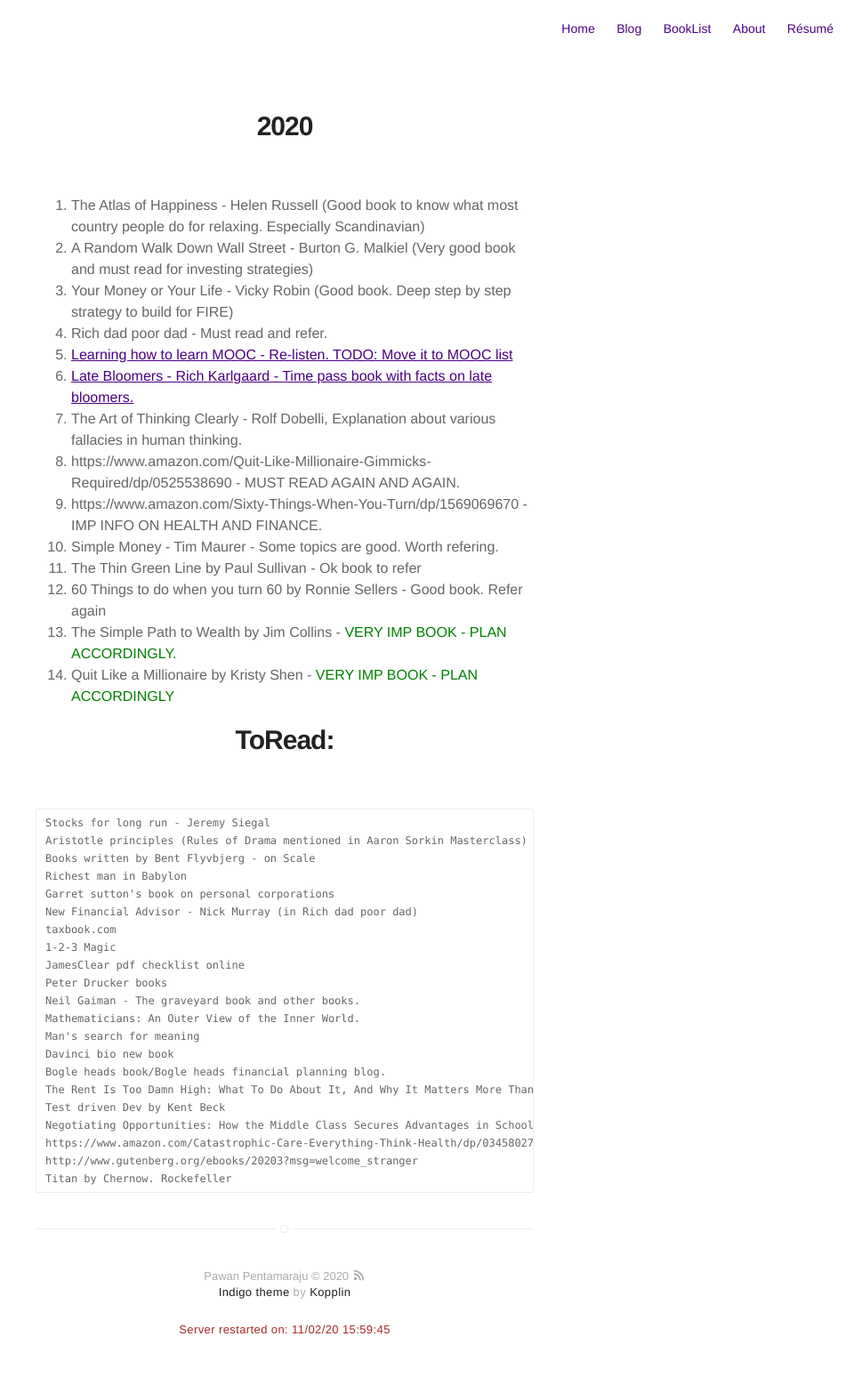
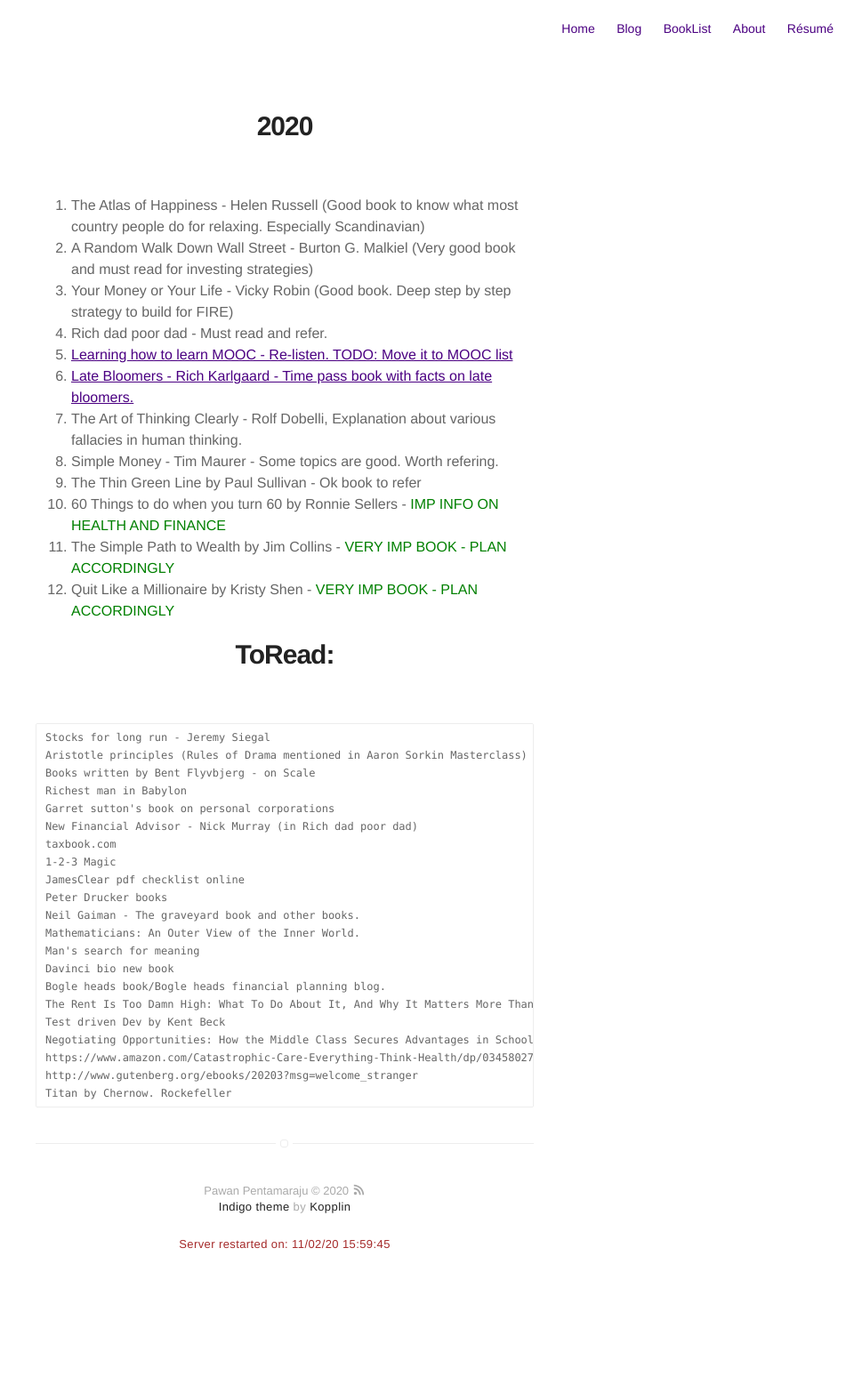
Before and after one commit to pawanpe/pawanpe.github.io, a Jekyll site: the page built from booklist/2020/books.markdown, in a window 1280 px wide. Shown: the whole page at 89% size, without its empty margins (320-1280 px from the left). Built offline with Jekyll 4.4.1, drawn with Linux system fonts in a browser that asks for light colours; after the commit the page ends 1470 px from its top, so only the background shows below that.

Commit message:
Removing redundant entries.

```diff
--- a/booklist/2020/books.markdown
+++ b/booklist/2020/books.markdown
@@ -12,13 +12,11 @@ layout: page
 5. [Learning how to learn MOOC - Re-listen. TODO: Move it to MOOC list](https://www.coursera.org/learn/learning-how-to-learn/)
 6. [Late Bloomers - Rich Karlgaard - Time pass book with facts on late bloomers.](https://www.latebloomer.com/)
 7. The Art of Thinking Clearly - Rolf Dobelli, Explanation about various fallacies in human thinking.
-8. https://www.amazon.com/Quit-Like-Millionaire-Gimmicks-Required/dp/0525538690 - MUST READ AGAIN AND AGAIN.
-9. https://www.amazon.com/Sixty-Things-When-You-Turn/dp/1569069670 - IMP INFO ON HEALTH AND FINANCE.
-10. Simple Money - Tim Maurer - Some topics are good. Worth refering.
-11. The Thin Green Line by Paul Sullivan - Ok book to refer
-12. 60 Things to do when you turn 60 by Ronnie Sellers - Good book. Refer again
-13. The Simple Path to Wealth by Jim Collins - <b style="color: green">VERY IMP BOOK - PLAN ACCORDINGLY.</b>
-14. Quit Like a Millionaire by Kristy Shen - <b style="color: green">VERY IMP BOOK - PLAN ACCORDINGLY</b>
+8. Simple Money - Tim Maurer - Some topics are good. Worth refering.
+9. The Thin Green Line by Paul Sullivan - Ok book to refer
+10. 60 Things to do when you turn 60 by Ronnie Sellers - <b style="color: green"> IMP INFO ON HEALTH AND FINANCE</b>
+11. The Simple Path to Wealth by Jim Collins - <b style="color: green"> VERY IMP BOOK - PLAN ACCORDINGLY</b>
+12. Quit Like a Millionaire by Kristy Shen - <b style="color: green"> VERY IMP BOOK - PLAN ACCORDINGLY</b>
 
 
 # ToRead:
```
